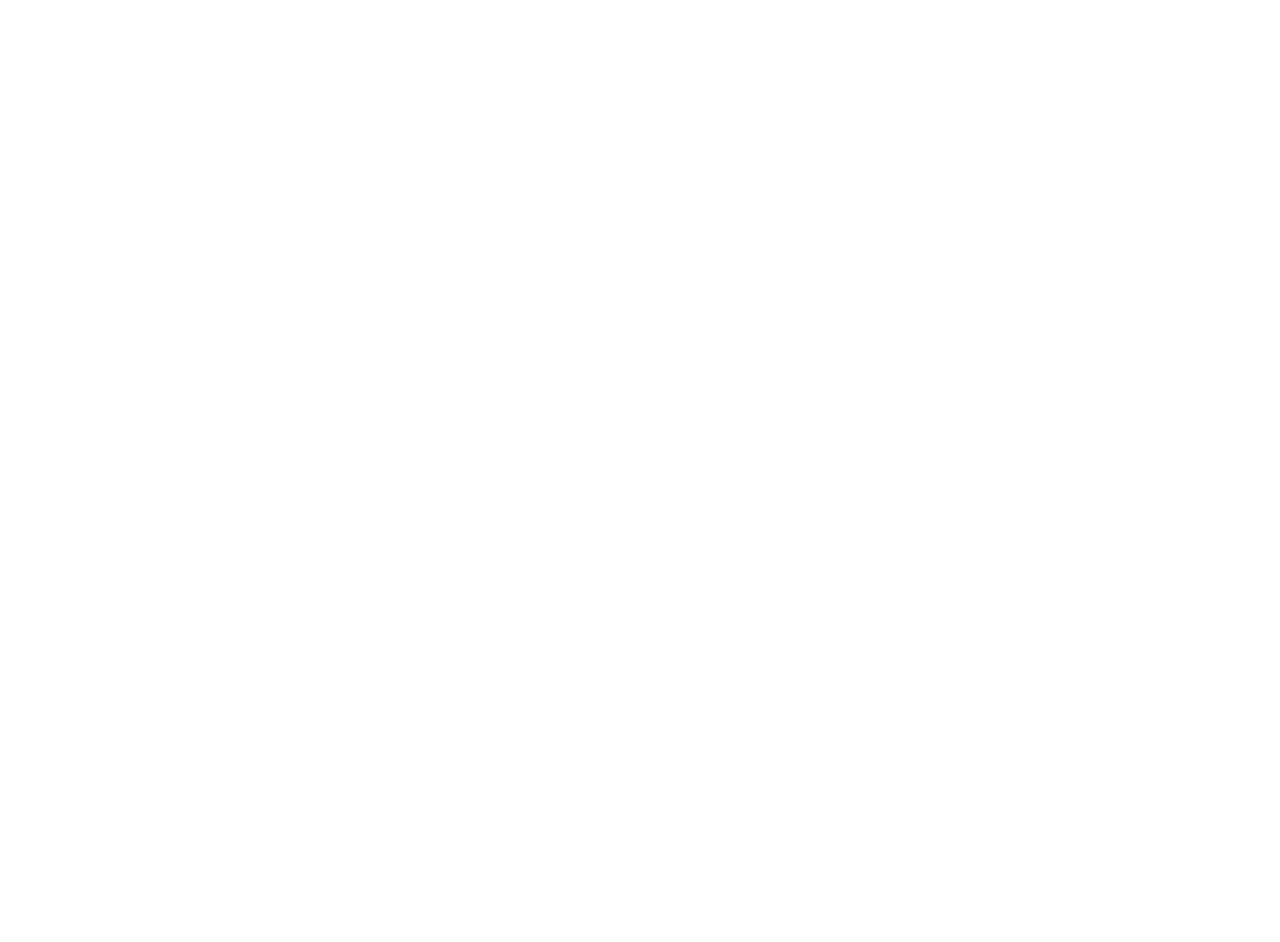
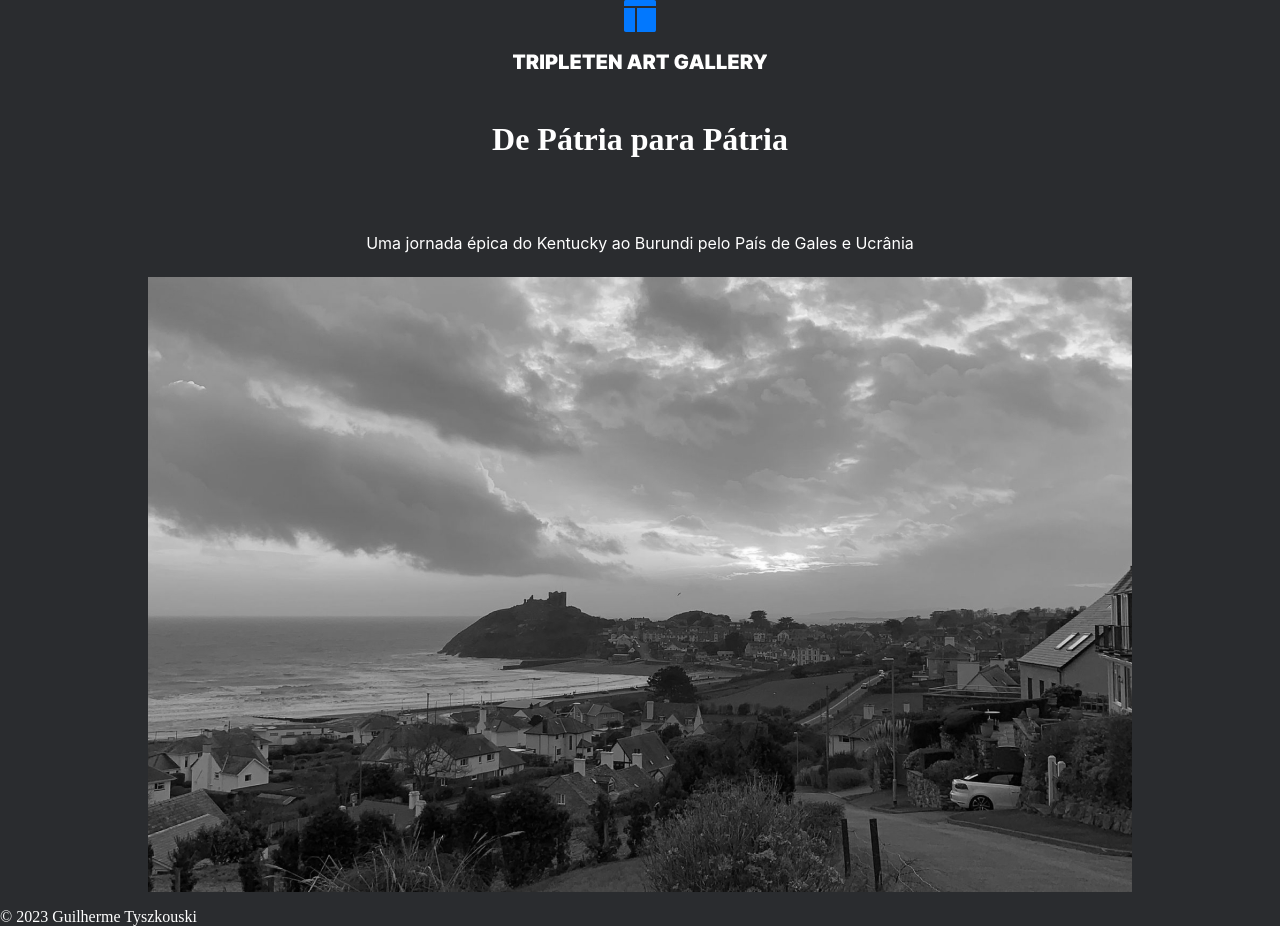
Before and after one commit to Tyszkouski77/web_project_homeland, a plain HTML site: page index.html in a window 1280 px wide. Before the commit the page ends 800 px from the top, so only its background shows below. Drawn offline with Linux system fonts and the light colour scheme.

Commit message:
adiciona + estruturas basicas e estilo previo header

```diff
--- /dev/null
+++ b/blocks/header.css
@@ -0,0 +1,32 @@
+.header {
+  display: flex;
+  flex-direction: column;
+  align-items: center;
+  margin: 0 auto;
+}
+
+.header__logo {
+  width: 254px;
+}
+
+.header__title {
+  width: 793px;
+  max-width: 793px;
+  font-family: "inter-SemiBold";
+  font-weight: 900;
+  line-height: 96px;
+  text-align: center;
+  color: #ffffff;
+}
+
+.header__paragraph {
+  text-align: center;
+  font-family: "Inter";
+  font-weight: 400px;
+  line-height: 36px;
+}
+
+.header__image {
+  width: 984px;
+  max-width: 984px;
+}
--- /dev/null
+++ b/blocks/page.css
@@ -0,0 +1,4 @@
+.page {
+  background-color: #2a2c2f;
+  color: #ffffff;
+}
--- a/index.html
+++ b/index.html
@@ -15,7 +15,37 @@
     <title>Galeria digital Tripleten</title>
     <link rel="shortcut icon" href="favicon" />
     <link rel="stylesheet" href="./pages/index.css" />
-    <link rel="shortcut icon" href="./favicon.ico.ico" />
+    <link rel="shortcut icon" href="./favicon.ico.ico" class="header__logo" />
   </head>
-  <body></body>
+  <body>
+    <div class="page">
+      <header class="header">
+        <img
+          src="./images/logo_header.png"
+          alt="logo tripleten Galeria de arte"
+          class="header__logo"
+        />
+        <h1 class="header__title">De Pátria para Pátria</h1>
+        <p class="header__paragraph">
+          Uma jornada épica do Kentucky ao Burundi pelo País de Gales e Ucrânia
+        </p>
+        <img
+          src="./images/header_image.jpg"
+          alt="Imagem de uma cidade da praia em preto e branco"
+          class="header__image"
+        />
+      </header>
+      <main class="content">
+        <section class=""></section>
+
+        <section class=""></section>
+        <section class=""></section>
+      </main>
+      <footer class="footer">
+        <div class="visit__buy"></div>
+
+        <p class="footer__copyright">&copy; 2023 Guilherme Tyszkouski</p>
+      </footer>
+    </div>
+  </body>
 </html>
--- a/pages/index.css
+++ b/pages/index.css
@@ -0,0 +1,11 @@
+@import url(../vendor/normalize.css);
+@import url(../blocks/about.css);
+@import url(../blocks/card.css);
+@import url(../blocks/footer.css);
+@import url(../blocks/form.css);
+@import url(../blocks/header.css);
+@import url(../blocks/menu.css);
+@import url(../blocks/nav.css);
+@import url(../blocks/page.css);
+@import url(../blocks/recipes.css);
+@import url(../blocks/reservation.css);
```
Also changed, not shown: blocks/footer.css (added), images/footer__background.png (added), images/header_image.jpg (added), images/logo_header.png (added), images/logo_triple_gallery.jpg (deleted).
